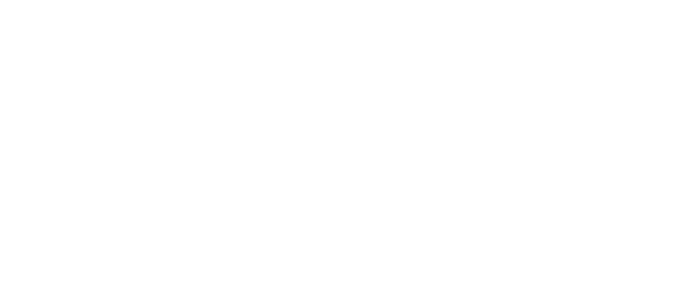
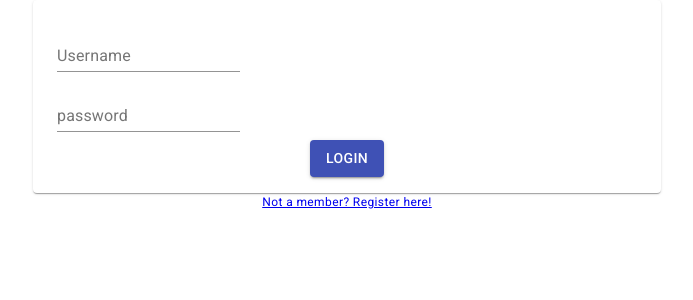
Before and after one commit to cbied/budgetUp, a React (Create React App) app: page / in a window 1280 px wide. Shown: the top 300 px of the page, without its empty margins (293-986 px from the left). Built offline with nearby package versions, Linux system fonts and the light colour scheme; no server answers.

Commit message:
add Dashboard, add conditional session rendering

```diff
--- a/src/App.js
+++ b/src/App.js
@@ -1,16 +1,46 @@
-import React from 'react';
-import { HashRouter as Router } from 'react-router-dom'
-import routes from './routes'
+import React, { useEffect } from 'react';
+
+import Register from './Components/auth/Register';
+import Login from './Components/auth/Login';
+import Dashboard from './Components/Dashboard'
+
+import { HashRouter as Router } from 'react-router-dom';
+import routes from './routes';
+
+import { connect } from 'react-redux'
+import Axios from 'axios'
+
 import './App.css';
 
-function App() {
+function App(props) {
+
+  useEffect(() => {
+    Axios
+      .get('/auth/session')
+      .then(res => console.log(res.data))
+      .catch(err => console.log(err))
+  }, [])
+
+  console.log(props)
   return (
     <Router>
 
       {routes}
 
+      {
+        !props.user_data ?
+        <Login />
+        :
+        <Dashboard />
+      }
+
     </Router>
   );
 }
 
-export default App;
+function mapStateToProps(state) {
+  const { user_data } = state
+  return { user_data }
+}
+
+export default connect(mapStateToProps)(App);
--- /dev/null
+++ b/src/Components/Dashboard.jsx
@@ -0,0 +1,11 @@
+import React from 'react';
+
+const Dashboard = () => {
+    return (
+        <div>
+            <h1>Dashboard</h1>
+        </div>
+    );
+}
+
+export default Dashboard;
```
